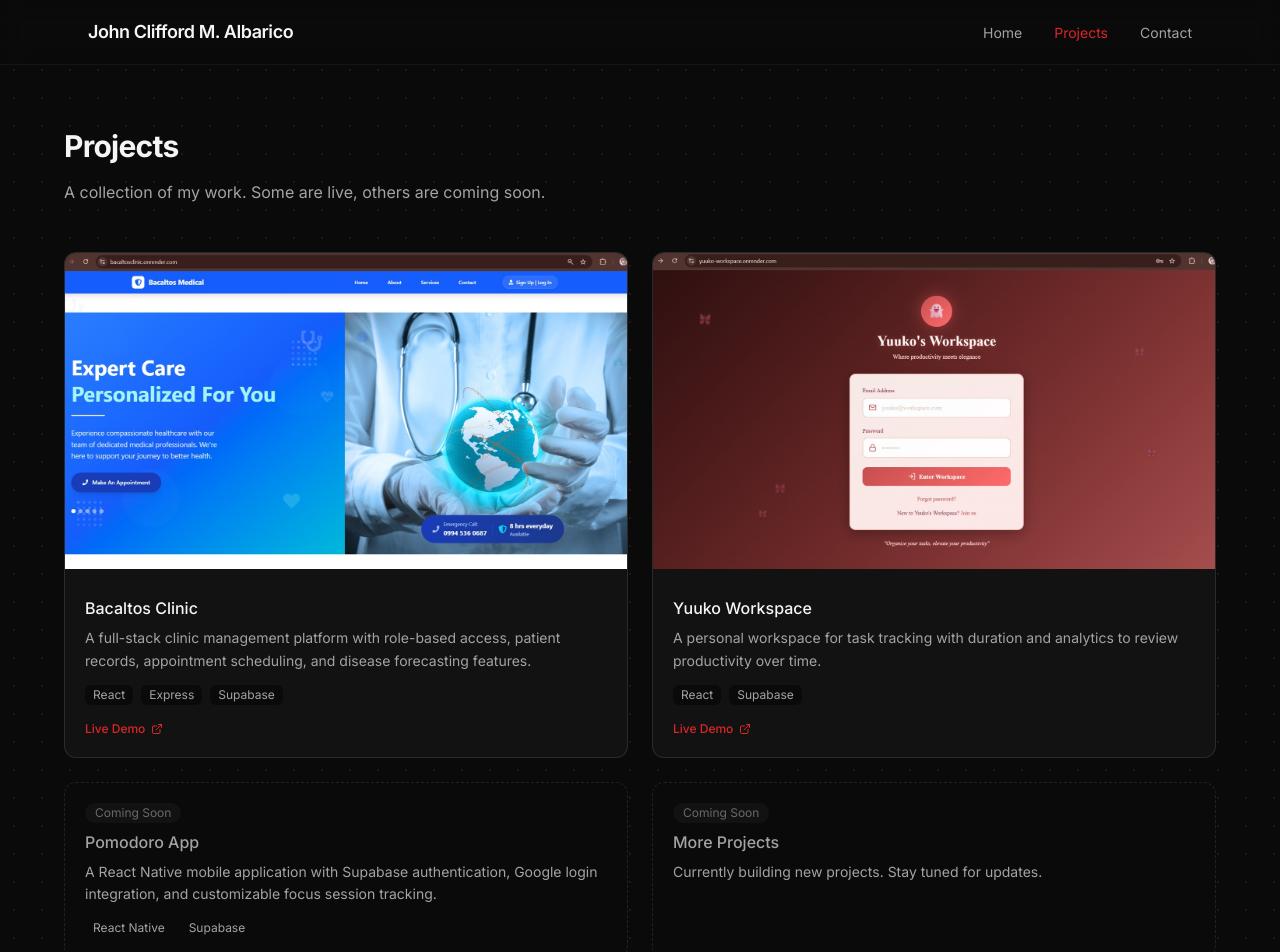
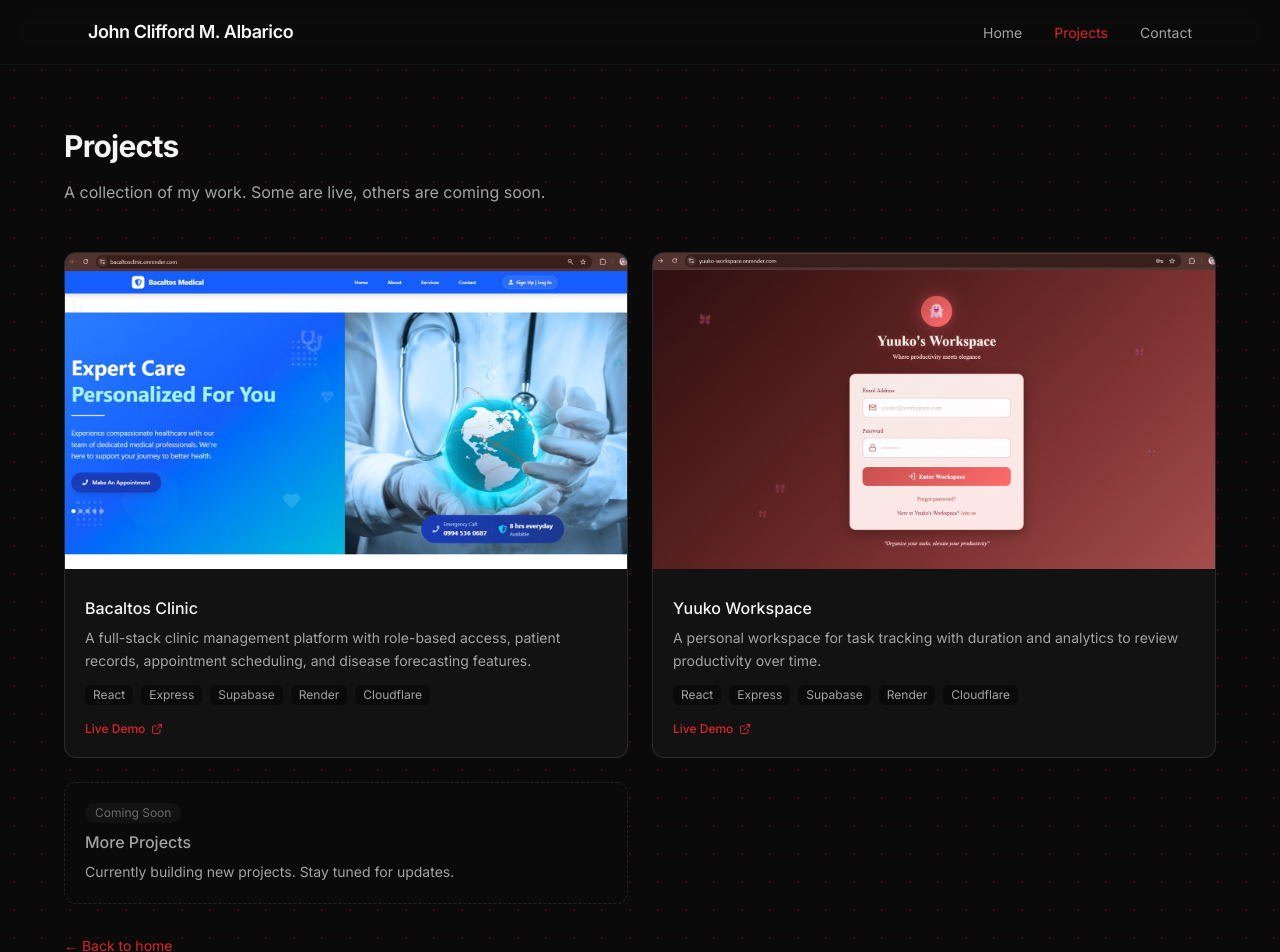
Before and after one commit to JohnCliffordAlbarico/Portfolio-V2, a React (Vite) app in the folder frontend/: page /projects in a window 1280 px wide. Shown: the top 952 px of the page. Built offline with nearby package versions, Linux system fonts and the light colour scheme.

Commit message:
modified description of the tech stack that i used in each websites

```diff
--- a/frontend/src/pages/Projects.jsx
+++ b/frontend/src/pages/Projects.jsx
@@ -1,4 +1,4 @@
-import { Timer, Wrench, ExternalLink } from 'lucide-react'
+import { Wrench, ExternalLink } from 'lucide-react'
 import { Link } from 'react-router-dom'
 import bacaltosImg from '../assets/bacaltosproject.jpg'
 import workspaceImg from '../assets/yuukoworkspace.jpg'
@@ -9,7 +9,7 @@ const projects = [
     title: 'Bacaltos Clinic',
     description:
       'A full-stack clinic management platform with role-based access, patient records, appointment scheduling, and disease forecasting features.',
-    tech: ['React', 'Express', 'Supabase'],
+    tech: ['React', 'Express', 'Supabase', 'Render', 'Cloudflare'],
     url: 'https://bacaltosclinic.onrender.com/',
     status: 'live',
   },
@@ -18,18 +18,9 @@ const projects = [
     title: 'Yuuko Workspace',
     description:
       'A personal workspace for task tracking with duration and analytics to review productivity over time.',
-    tech: ['React', 'Supabase'],
+    tech: ['React', 'Express', 'Supabase', 'Render', 'Cloudflare'],
     url: 'https://yuuko-workspace.onrender.com/',
     status: 'live',
-  },
-  {
-    icon: Timer,
-    title: 'Pomodoro App',
-    description:
-      'A React Native mobile application with Supabase authentication, Google login integration, and customizable focus session tracking.',
-    tech: ['React Native', 'Supabase'],
-    url: null,
-    status: 'coming-soon',
   },
   {
     icon: Wrench,
```
